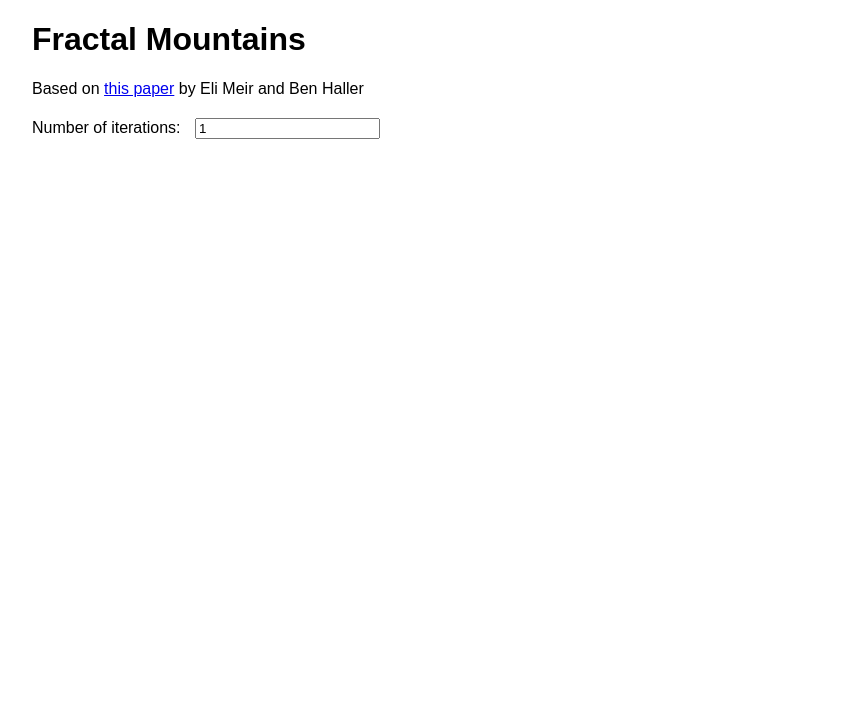
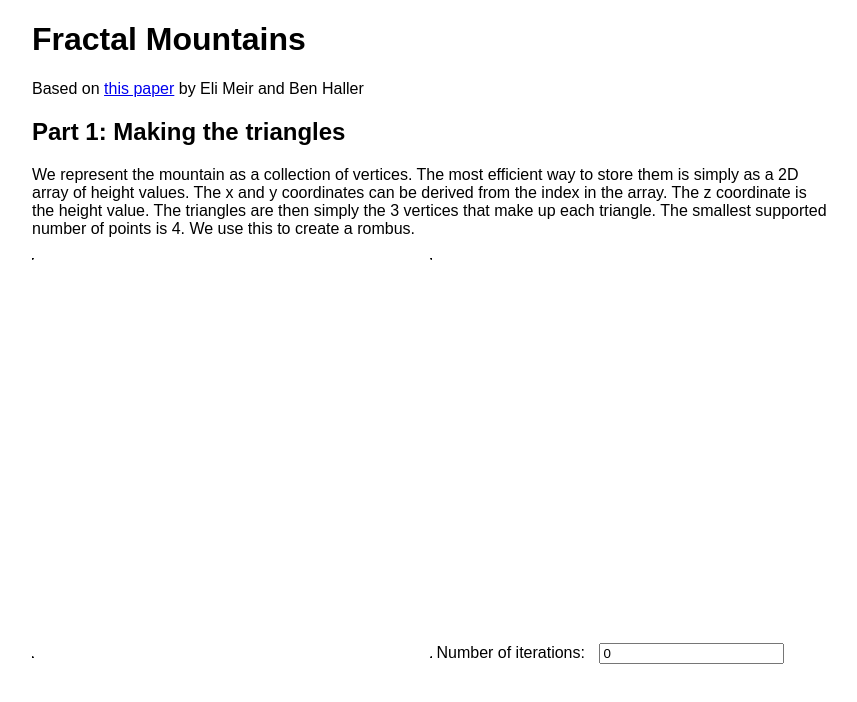
Before and after one commit to CalNightingale/FractalMountains, a website: page index.html in a window 1280 px wide. Shown: the whole page, without its empty margins (208-1065 px from the left). Drawn offline with Linux system fonts and the light colour scheme.

Commit message:
getting somewhere

```diff
--- a/index.html
+++ b/index.html
@@ -11,7 +11,7 @@
             margin: 20px auto;
             padding: 0 20px;
         }
-        .input-group {
+        .interactive-triangle-container {
             margin: 20px 0;
         }
         label {
@@ -22,9 +22,19 @@
 <body>
     <h1>Fractal Mountains</h1>
     <p>Based on <a href="https://benhaller.com/pubs/Meir1991.pdf" target="_blank">this paper</a> by Eli Meir and Ben Haller</p>
-    <div class="input-group">
+    <h2>Part 1: Making the triangles</h2>
+    <p>
+        We represent the mountain as a collection of vertices.
+        The most efficient way to store them is simply as a 2D array of height values.
+        The x and y coordinates can be derived from the index in the array.
+        The z coordinate is the height value.
+        The triangles are then simply the 3 vertices that make up each triangle.
+        The smallest supported number of points is 4. We use this to create a rombus.
+    </p>
+    <div class="interactive-triangle-container">
+        <canvas id="triangle-canvas" width="400" height="400"></canvas>
         <label for="n-iters">Number of iterations:</label>
-        <input type="number" id="n-iters" min="1" value="1">
+        <input type="number" id="n-iters" min="0" value="0">
     </div>
     <script src="src/index.js"></script>
 </body>
--- a/src/index.js
+++ b/src/index.js
@@ -1,11 +1,15 @@
 "use strict";
 class FractalMountains {
     constructor() {
-        this.nIters = 1;
+        this.nIters = 0;
+        this.ctx = null;
+        this.canvas = null;
         this.initialize();
     }
     initialize() {
         const input = document.getElementById('n-iters');
+        this.canvas = document.getElementById('triangle-canvas');
+        this.ctx = this.canvas.getContext('2d');
         // Set initial value
         this.updateNIters(input.value);
         // Add event listener for changes
@@ -16,7 +20,34 @@ class FractalMountains {
     }
     updateNIters(value) {
         this.nIters = parseInt(value);
+        this.computeVertices();
         console.log('Number of iterations updated to:', this.nIters);
+    }
+    computeVertices() {
+        // Create a 2D array of size n×n using Array(n).fill()
+        const points_per_side = 2 ** this.nIters + 1;
+        const vertices = Array(points_per_side).fill(null).map(() => Array(points_per_side).fill(0));
+        this.drawVertices(vertices);
+    }
+    drawVertices(vertices) {
+        if (!this.ctx || !this.canvas)
+            return;
+        // Clear the canvas
+        this.ctx.clearRect(0, 0, this.canvas.width, this.canvas.height);
+        // Set drawing styles
+        this.ctx.fillStyle = 'black';
+        this.ctx.strokeStyle = 'black';
+        const spacing = this.canvas.width / (vertices.length - 1);
+        // Draw each vertex as a small circle
+        vertices.forEach((row, i) => {
+            row.forEach((height, j) => {
+                const x = j * spacing;
+                const y = i * spacing;
+                this.ctx.beginPath();
+                this.ctx.arc(x, y, 2, 0, Math.PI * 2);
+                this.ctx.fill();
+            });
+        });
     }
 }
 // Start the application when the DOM is loaded
```
Also changed, not shown: src/index.ts (+41 -2 lines), 1 other file.
